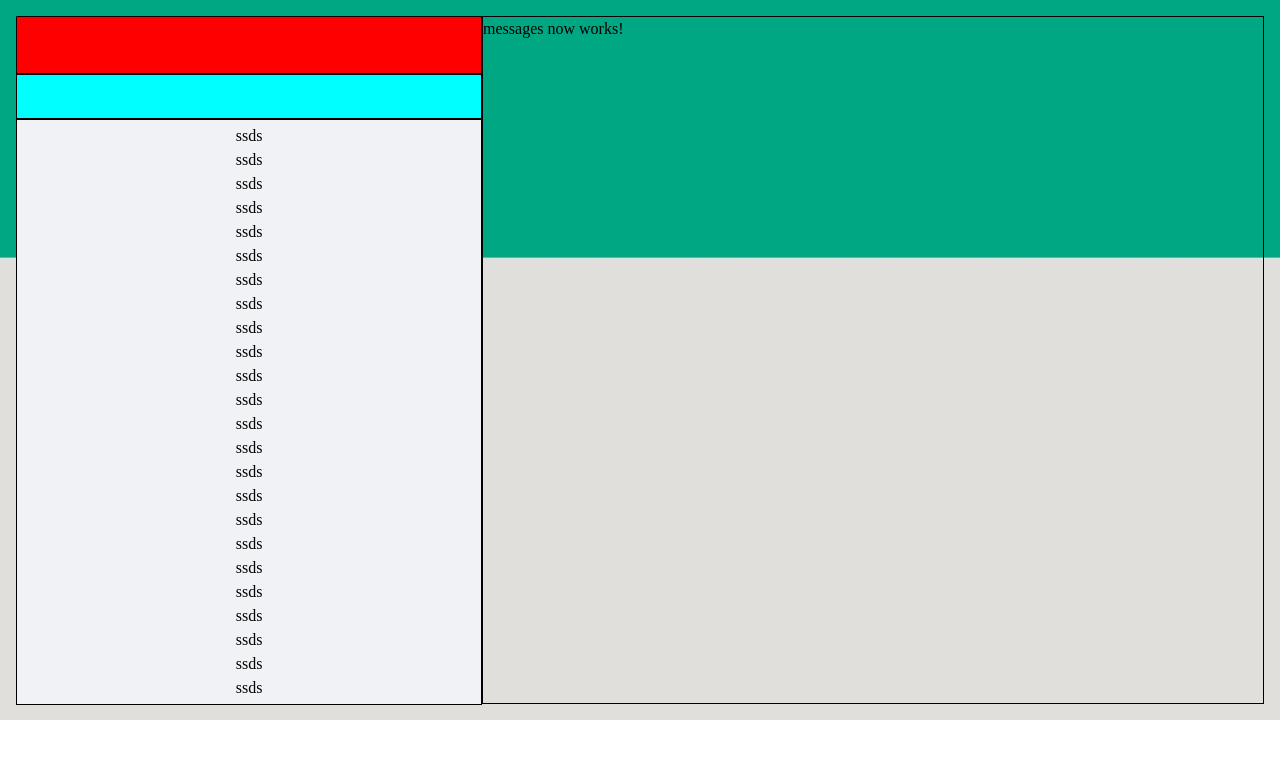
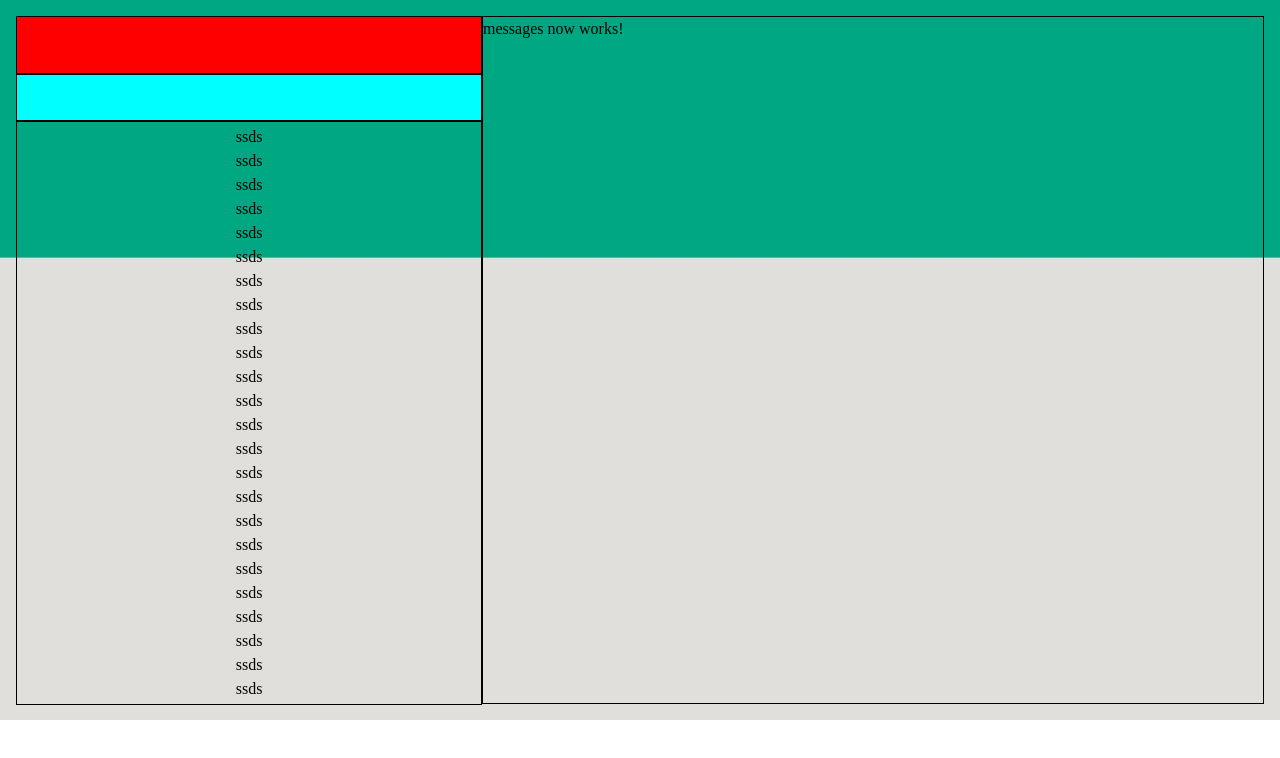
Before and after one commit to AbhiMophare/WhatsApp-2, an Angular app: page / in a window 1280 px wide. Shown: the top 758 px of the page. Built offline with nearby package versions, Linux system fonts and the light colour scheme.

Commit message:
3 files modified

```diff
--- a/src/app/main/sidenav/chats/chats.component.css
+++ b/src/app/main/sidenav/chats/chats.component.css
@@ -3,7 +3,7 @@
   flex-direction: column;
   justify-content: center;
   align-items: center;
-  height: 36.5rem;
+  height: 36.4rem;
   overflow-x: hidden;
   overflow-y: scroll;
 }
--- a/src/app/main/sidenav/search/search.component.css
+++ b/src/app/main/sidenav/search/search.component.css
@@ -4,5 +4,5 @@
   background-color: aqua;
   justify-content: center;
   align-items: center;
-  height: 2.7rem;
+  height: 2.8rem;
 }
--- a/src/app/main/sidenav/sidenav.component.css
+++ b/src/app/main/sidenav/sidenav.component.css
@@ -1,7 +1,7 @@
 .container {
   display: flex;
   flex-direction: column;
-  background-color: #f0f2f5;
+  /* background-color: #f0f2f5; */
   height: 43rem;
 }
 .header {
```
